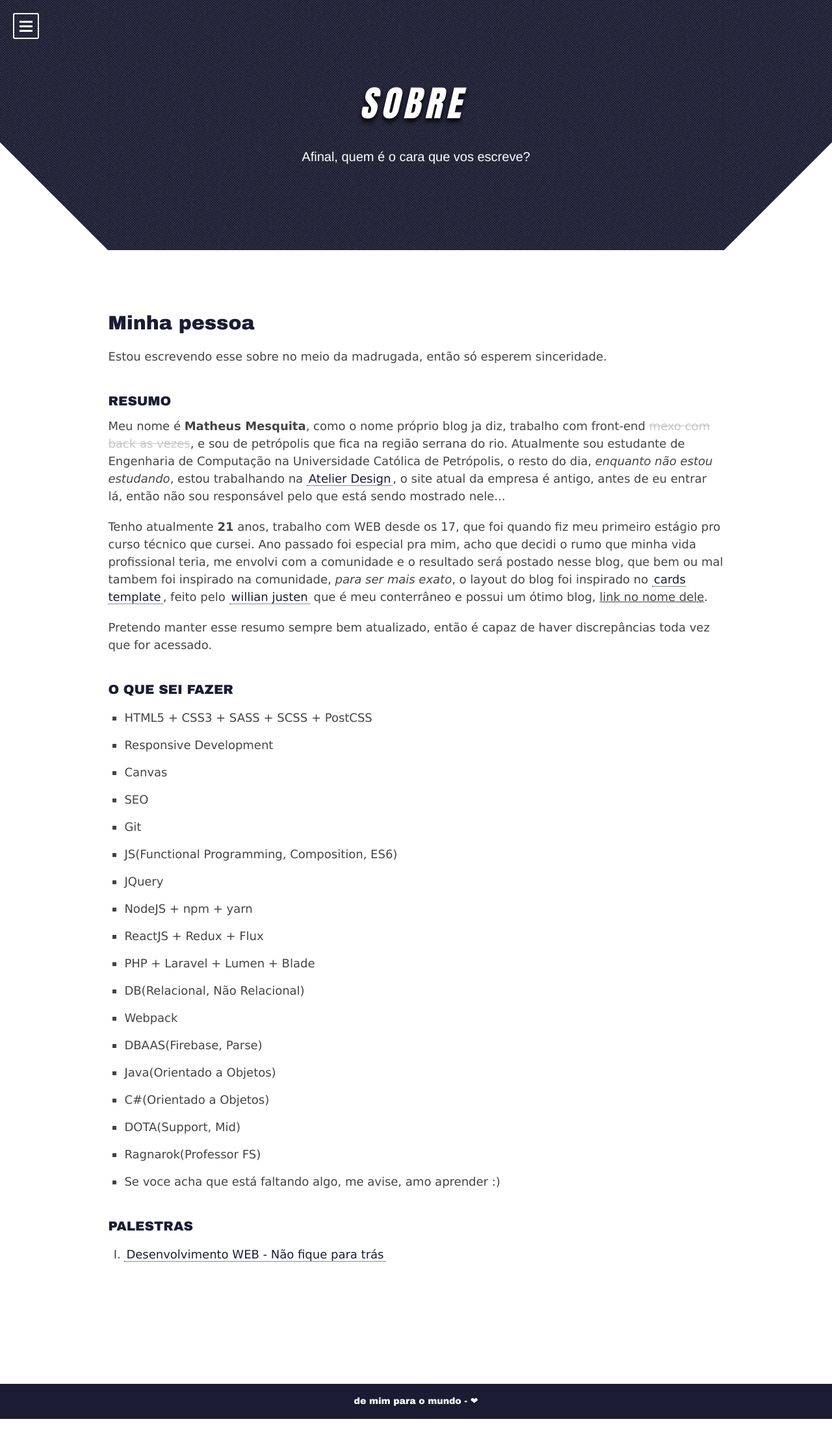
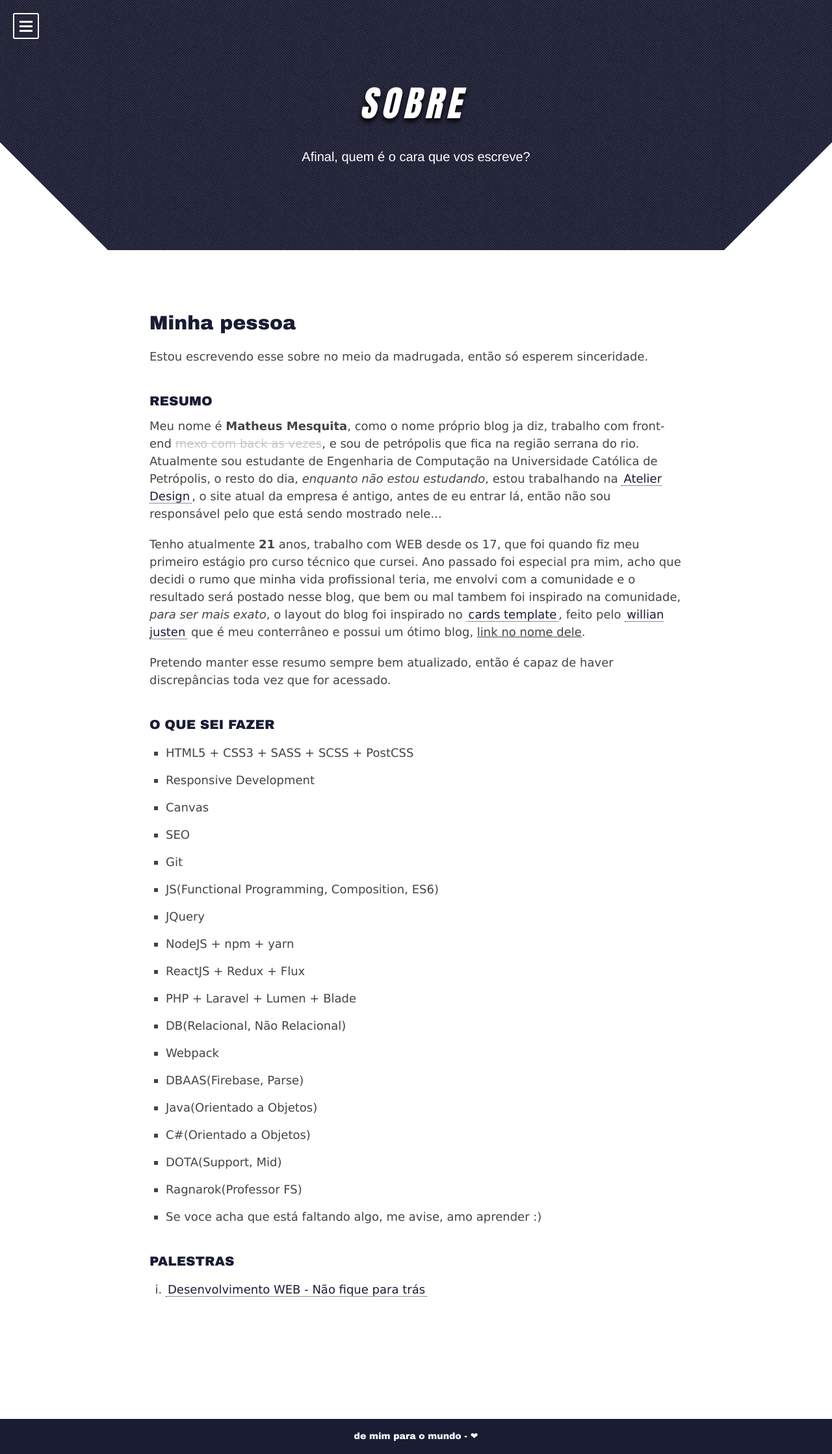
Before and after one commit to MathMesquita/mathmesquita.github.io, a Jekyll site: the page built from sobre.md, in a window 1280 px wide. Shown: the whole page at 65% size. Built offline with Jekyll 4.4.1, drawn with Linux system fonts in a browser that asks for light colours; before the commit the page ends 2184 px from its top, so only the background shows below that.

Commit message:
Alterações no layout

```diff
--- a/_sass/etc.sass
+++ b/_sass/etc.sass
@@ -73,7 +73,7 @@ main
       > p, > p > span, > ul, > ol
          color: #444
 
-      p > a
+      p > a, li > a
          color: $color
          border-bottom: dotted 1px $color
          &:hover
--- a/_sass/post.sass
+++ b/_sass/post.sass
@@ -277,12 +277,13 @@ main
             border-radius: 3px
 
    .container
-      width: calc(100% - 26vw + 40px)
+      max-width: calc(100% - 26vw + 40px)
       position: relative
       margin: 0 auto
 
    article
       padding: 50px 20px
+      width: 860px
 
       > h3
          font-size: 30px
@@ -311,21 +312,21 @@ main
       > p, > ul, > ol
          margin-bottom: 20px
 
-      > ul, > ol
+      ul, ol
          padding-left: 25px
 
-      > ul li
+      ul > li
          list-style: square
          margin: 15px 0
 
-      > ol li
-         list-style-type: upper-roman
+      ol > li
+         list-style-type: lower-roman
          margin: 15px 0
 
-      p > b
+      p > b, p > strong
          font-weight: bold
 
-      p > i
+      p > i, p > em
          font-style: italic
 
       p > a, li > a
@@ -348,7 +349,7 @@ main
          display: block
          position: relative
          margin: 0 auto
-         max-width: 100%
+         max-width: 80%
 
    > div
       margin-bottom: 20px
```
